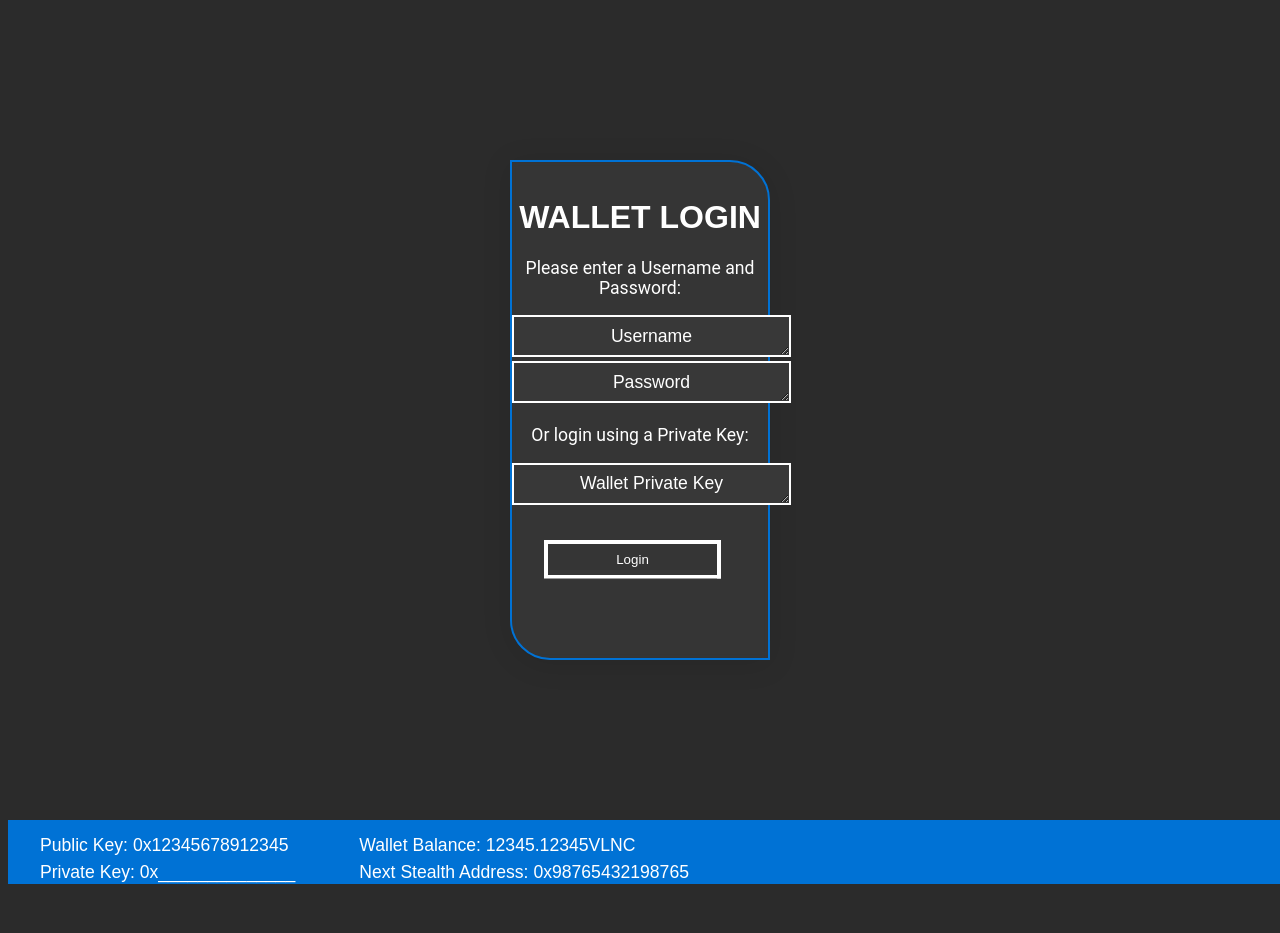
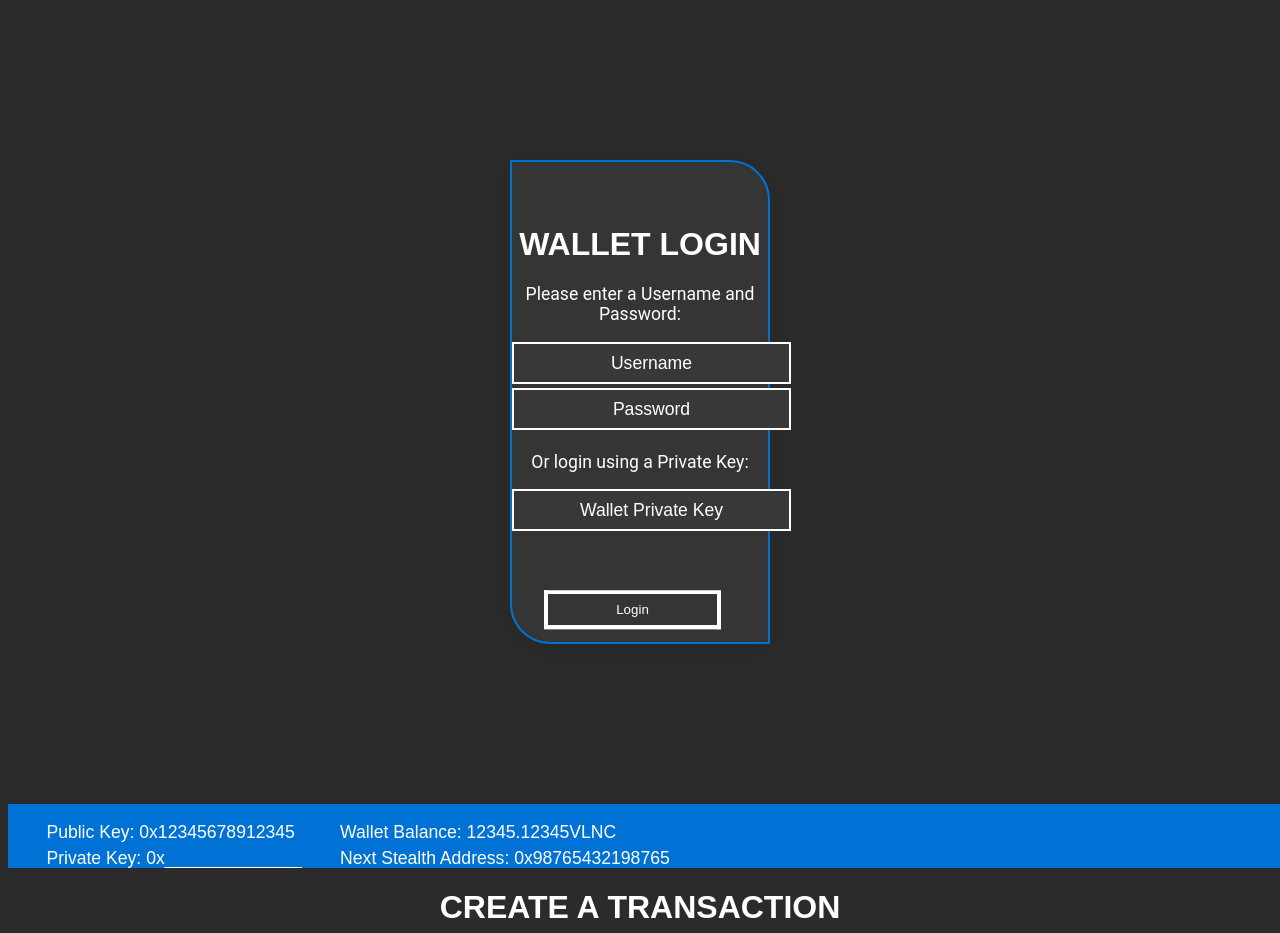
Before and after one commit to thevalencyproject/valency-wallet, a plain HTML site: page gui/index.html in a window 1280 px wide. Shown: the top 933 px of the page. Drawn offline with Linux system fonts and the light colour scheme.

Commit message:
Prepped for new Bar Style

```diff
--- a/gui/index.html
+++ b/gui/index.html
@@ -10,7 +10,7 @@
 <body>
     <!--- Login Area -->
     <div id="loginmenu">
-        <h1>WALLET LOGIN</h1>
+        <h1 id="logintitletext">WALLET LOGIN</h1>
         <p id="logintext">Please enter a Username and Password:</p>
         <textarea placeholder="Username" cols="32" rows="1" id="user"></textarea><br>
         <textarea placeholder="Password" cols="32" rows="1" id="pass"></textarea><br>
@@ -18,7 +18,7 @@
         <p id="logintext">Or login using a Private Key:</p>
         <textarea placeholder="Wallet Private Key" cols="32" rows="1" id="privatekey"></textarea><br>
 
-        <button id="loginbutton" onclick="sendLoginRequest()">Login</button>
+        <button id="loginbutton" class="fancy-button" onclick="sendLoginRequest()">Login</button>
 
         <p id="loginerror"></p><br>     <!--- Login Event Message - this is only display after an unsuccessful login attempt -->
     </div>
@@ -39,11 +39,11 @@
 
         <!--- Main Menu Bar-->
         <div id="controlpanelbarbuttons">
-            <button onclick="createTransaction()">Create Transaction</button>
-            <button onclick="showPrivateKey()">Show Private Key</button>
-            <button onclick="transactionHistory()">View Transaction History</button>
-            <button onclick="smartContract()">Upload Smart Contract to Network</button>
-            <button onclick="logout()">Logout</button>
+            <button class="menu-button" onclick="createTransaction()">Create Transaction</button>
+            <button class="menu-button" onclick="showPrivateKey()">Show Private Key</button>
+            <button class="menu-button" onclick="transactionHistory()">View Transaction History</button>
+            <button class="menu-button" onclick="smartContract()">Upload Smart Contract to Network</button>
+            <button class="menu-button" onclick="logout()">Logout</button>
         </div>
     </div>
 
@@ -92,7 +92,6 @@
         <div id="checktransactionhistory">
             <h1>TRANSACTION HISTORY</h1>
             <p id="transactionhistoryresult"></p>
-            <button onclick="returnToMainMenu()">Return to Main Menu</button>
         </div>
     </div>
 </body>
--- a/gui/styles.css
+++ b/gui/styles.css
@@ -2,8 +2,8 @@
 textarea {
     padding-top: 1.1vh;
     height: 3.4vh;
-    resize: horizontal;
     background-color: rgb(56, 56, 56);
+    resize: none;
 
     border-width: 2px;
     border: 2px solid rgb(255, 255, 255);
@@ -21,7 +21,7 @@ textarea:focus {
     border: 2px solid rgb(0, 114, 213);
 }
 
-button {
+.fancy-button {
     /* Props to Temani Afif for this animation */
     --b:4px;   /* border length*/
     --c:15px;  /* the cube perspective */
@@ -47,7 +47,7 @@ button {
       var(--c) calc(100% - var(--c)),
       var(--c) calc(100% - var(--c)));
 }
-button:hover {
+.fancy-button:hover {
     transform:translate(0,0);
     clip-path:
       polygon(0% var(--c), var(--c) 0%,
@@ -55,9 +55,13 @@ button:hover {
       100% calc(100% - var(--c)), calc(100% - var(--c)) 100%,
       0% 100%,0% 100%);
 }
+
+
+
 body {
     background-color: #2b2b2b;
     color: #ffffff;
+    overflow-x: hidden;
 }
 h1 {
     font-family: 'JetBrains Mono', sans-serif;
@@ -70,7 +74,7 @@ h1 {
 #loginmenu {
     margin: 0 auto;
     text-align: center;
-    padding-top: 2vh;
+    padding-top: 0vh;
 
     /* Fancy Border */
     border-start-end-radius: 5vh;
@@ -90,8 +94,11 @@ h1 {
     margin-bottom: 20vh;
 }
 #loginbutton {
-    margin-top: 2vh;
+    margin-top: 5vh;
     width: 15vw;
+}
+#logintitletext {
+    margin-top: 8vh;
 }
 #logintext {
     font-family: 'Roboto', sans-serif;
@@ -99,37 +106,36 @@ h1 {
 }
 
 
-
 /* Control Panel Menu/Data Bar */
 #controlpanelbar {
     width: 100vw;
     height: 8vh;
-    margin-top: 0vh;
     background-color: rgb(0, 114, 213);
+    overflow: hidden;
 }
 #controlpanelbarinfo {
     font-family: 'JetBrains Mono', sans-serif;
     font-size: 1.1rem;
     float: left;
-    margin-left: 4vh;
-    width: 100vh;
-    margin-top: -0.3vh;
+    margin-left: 3vw;
     display: flex;
 }
 #controlpanelbarbuttons {
     float: right;
-    margin-right: 4vh;
+    margin-right: 3vw;
 }
 #controlpanelbarinforight {
-    margin-left: 5vw;
+    margin-left: 3vw;
     float: right;
 }
 #controlpanelbarinfoleft { float: left; }
 #publicaddressdisplay {margin-bottom: -1.5vh;}
 #walletbalance {margin-bottom: -1.5vh;}
 
-
-/* Control Panel*/
+#controlpanel {
+    height: 92vh;
+}
+/* Control Panel
 #controlpanel {
     height: 92vh;
     padding-top: 23vh;
@@ -150,4 +156,4 @@ h1 {
     margin-bottom: 23vh;
     text-align: center;
     margin: 0 auto;
-}
+}*/
```
